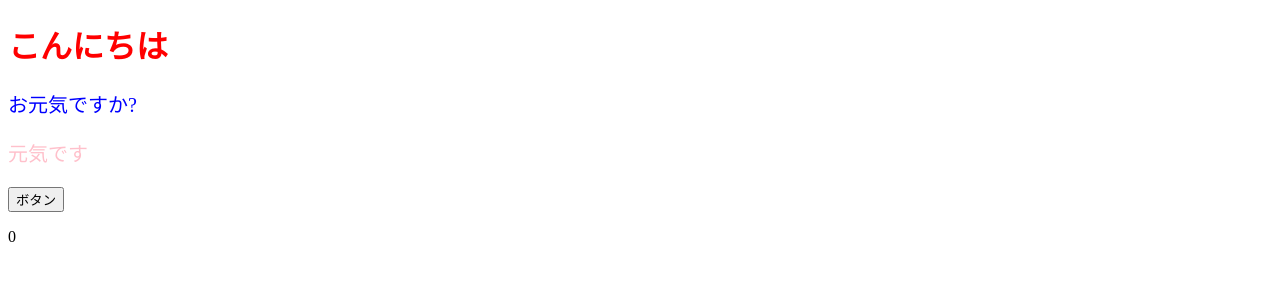
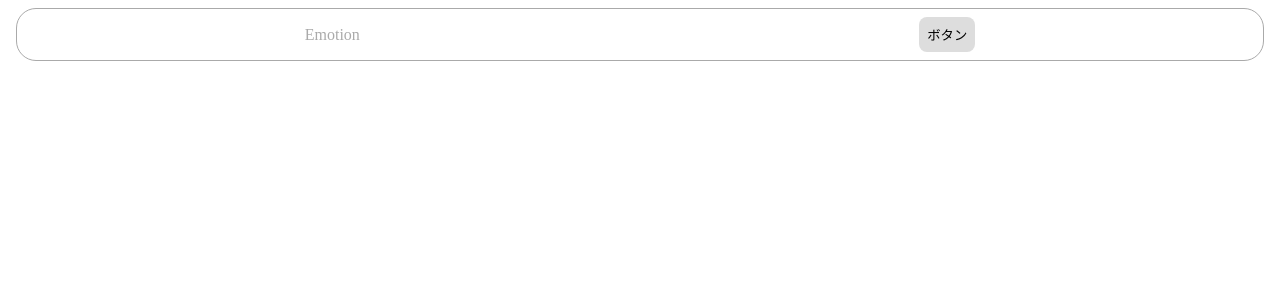
Before and after one commit to ozaki-physics/react-training, a React (Create React App) app in the folder react-training/: page / in a window 1280 px wide. Shown: the top 300 px of the page. Built offline with nearby package versions, Linux system fonts and the light colour scheme.

Commit message:
feat: CSS の適用方法のバリエーション

```diff
--- a/react-training/package.json
+++ b/react-training/package.json
@@ -3,12 +3,17 @@
   "version": "0.1.0",
   "private": true,
   "dependencies": {
+    "@emotion/react": "^11.9.0",
+    "@emotion/styled": "^11.8.1",
     "@testing-library/jest-dom": "^5.16.3",
     "@testing-library/react": "^12.1.4",
     "@testing-library/user-event": "^13.5.0",
+    "node-sass": "^7.0.1",
     "react": "^18.0.0",
     "react-dom": "^18.0.0",
     "react-scripts": "5.0.0",
+    "style-jsx": "^0.0.0",
+    "styled-components": "^5.3.5",
     "web-vitals": "^2.1.4"
   },
   "scripts": {
--- a/react-training/src/App.jsx
+++ b/react-training/src/App.jsx
@@ -10,11 +10,6 @@ export const App = () => {
 
   };
 
-  const contentPinkStyle = {
-    color: "pink",
-    fontSize: "20px"
-  }
-
   return (
     <>
       <h1 style={{ color: "red" }}>こんにちは</h1>
--- /dev/null
+++ b/react-training/src/components/Emotion.jsx
@@ -0,0 +1,43 @@
+/** @jsxImportSource @emotion/react */
+import { jsx, css } from "@emotion/react";
+import styled from "@emotion/styled";
+
+export const Emotion = () => {
+  // Style JSX のように
+  // scss が使える
+  const containerStyle = css`
+    border: solid 1px #aaa;
+    border-radius: 20px;
+    padding: 8px;
+    margin: 8px;
+    display: flex;
+    justify-content: space-around;
+    align-items: center;
+  `;
+  // Inline Styles のように
+  const titleStyle = css({
+    margin: 0,
+    color: "#aaa"
+  });
+
+  return (
+    <div css={containerStyle}>
+      <p css={titleStyle}>Emotion</p>
+      <SButton>ボタン</SButton>
+    </div>
+  );
+
+};
+
+// styled components のように
+const SButton = styled.button`
+  background-color: #ddd;
+  border: none;
+  padding: 8px;
+  border-radius: 8px;
+  &:hover{
+    border-color: #aaa;
+    color: #fff;
+    cursor: pointer;
+  }
+`;
```
Also changed, not shown: react-training/src/components/CssModules.jsx (added, +10 -0 lines), react-training/src/components/StyleJsx.jsx (added, +32 -0 lines), react-training/src/components/StyledComponents.jsx (added, +34 -0 lines), react-training/src/components/cssModule.module.scss (added, +24 -0 lines), react-training/src/index.js (+10 -2 lines), react-training/src/components/TailwindCss.jsx (added), 2 other files (tests, documents, lock files or other folders).
